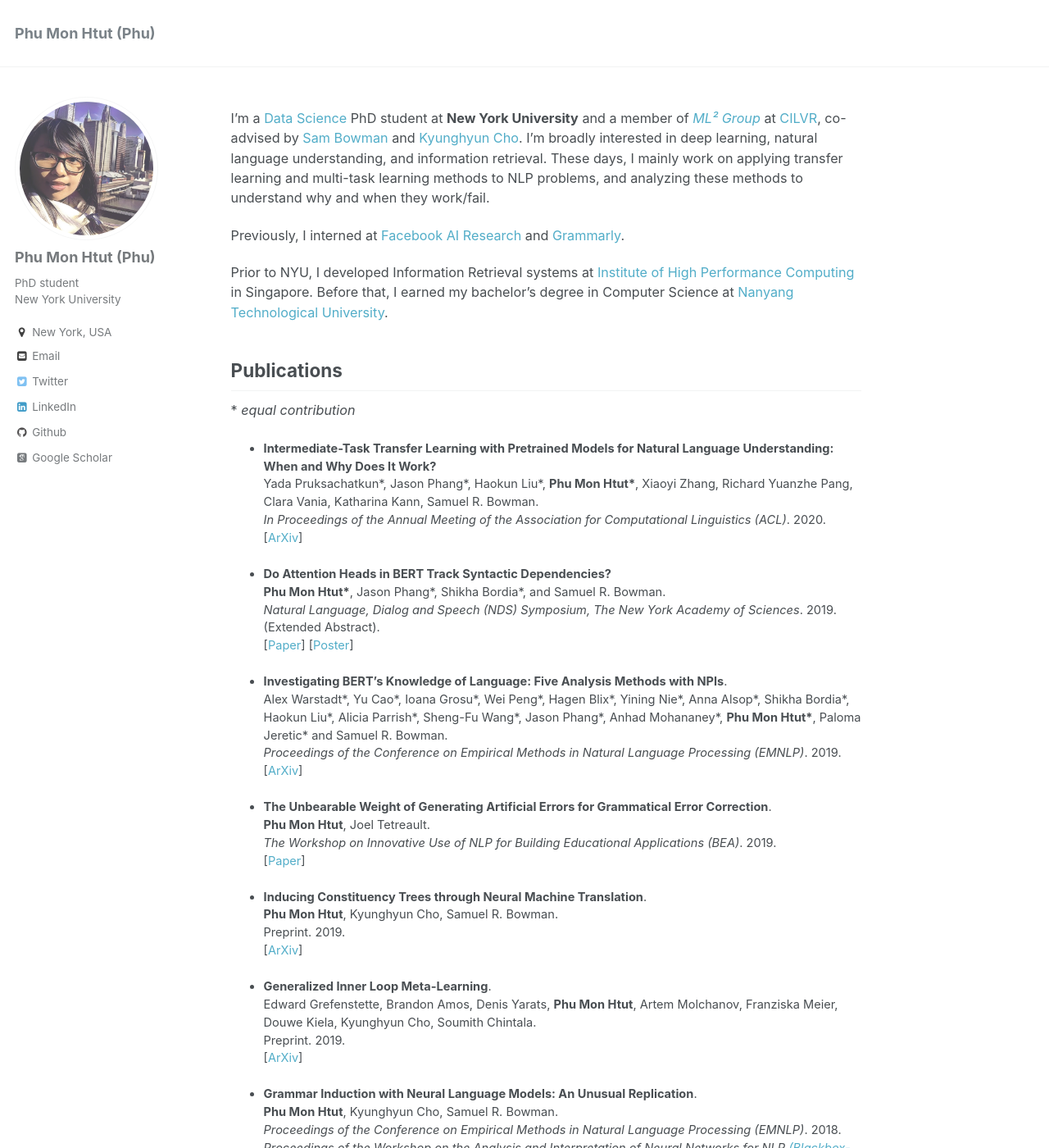
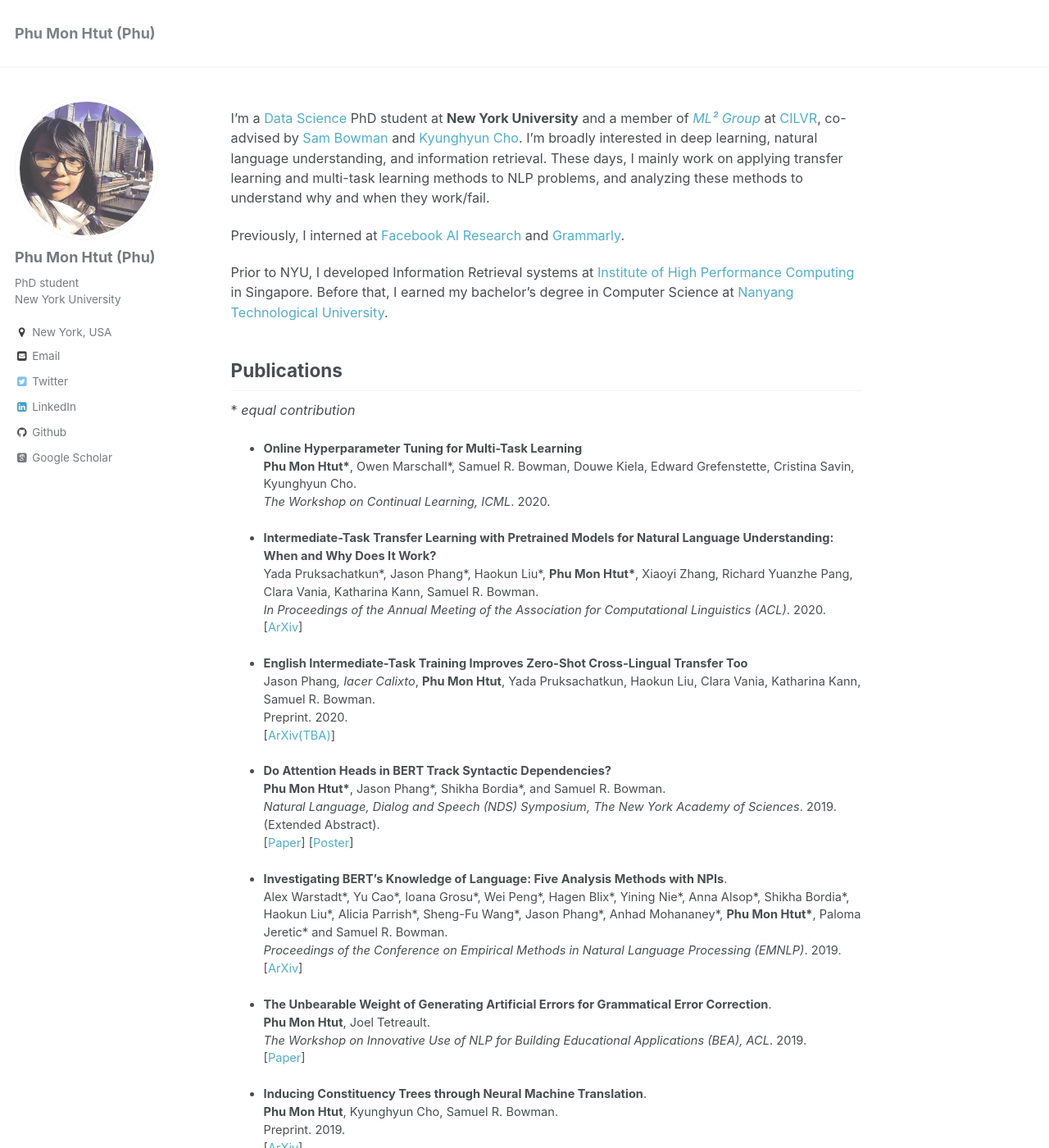
Before and after one commit to phu-pmh/phu-pmh.github.io, a Jekyll site: the page built from _pages/about.md, in a window 1280 px wide and 1400 px high. Shown: the whole window at 82% size. Built offline with Jekyll 4.4.1, drawn with Linux system fonts in a browser that asks for light colours; some web fonts are replaced.

Commit message:
Update about.md

```diff
--- a/_pages/about.md
+++ b/_pages/about.md
@@ -19,10 +19,19 @@ Prior to NYU, I developed Information Retrieval systems at [Institute of High Pe
 Publications
 ------
 \* _equal contribution_
+* **Online Hyperparameter Tuning for Multi-Task Learning**
+  __Phu Mon Htut\*__, Owen Marschall\*, Samuel R. Bowman, Douwe Kiela, Edward Grefenstette, Cristina Savin, Kyunghyun Cho.
+  *The Workshop on Continual Learning, ICML*. 2020.
+
 * **Intermediate-Task Transfer Learning with Pretrained Models for Natural Language Understanding: When and Why Does It Work?**
   Yada Pruksachatkun\*, Jason Phang\*, Haokun Liu\*, __Phu Mon Htut\*__, Xiaoyi Zhang, Richard Yuanzhe Pang, Clara Vania, Katharina Kann, Samuel R. Bowman.
   *In Proceedings of the Annual Meeting of the Association for Computational Linguistics (ACL)*. 2020.
   [[ArXiv](https://arxiv.org/abs/2005.00628)]
+
+* **English Intermediate-Task Training Improves Zero-Shot Cross-Lingual Transfer Too**
+  Jason Phang*, Iacer Calixto*, __Phu Mon Htut__, Yada Pruksachatkun, Haokun Liu, Clara Vania, Katharina Kann, Samuel R. Bowman.
+  Preprint. 2020.
+  [[ArXiv(TBA)]()]
 
 * **Do Attention Heads in BERT Track Syntactic Dependencies?**
    __Phu Mon Htut\*__, Jason Phang\*, Shikha Bordia\*, and Samuel R. Bowman.
@@ -36,7 +45,7 @@ Publications
 
 * **The Unbearable Weight of Generating Artificial Errors for Grammatical Error Correction**.
   __Phu Mon Htut__, Joel Tetreault.
-  *The Workshop on Innovative Use of NLP for Building Educational Applications (BEA)*. 2019.
+  *The Workshop on Innovative Use of NLP for Building Educational Applications (BEA), ACL*. 2019.
   [[Paper](https://www.aclweb.org/anthology/W19-4449/)]
 
 
```
